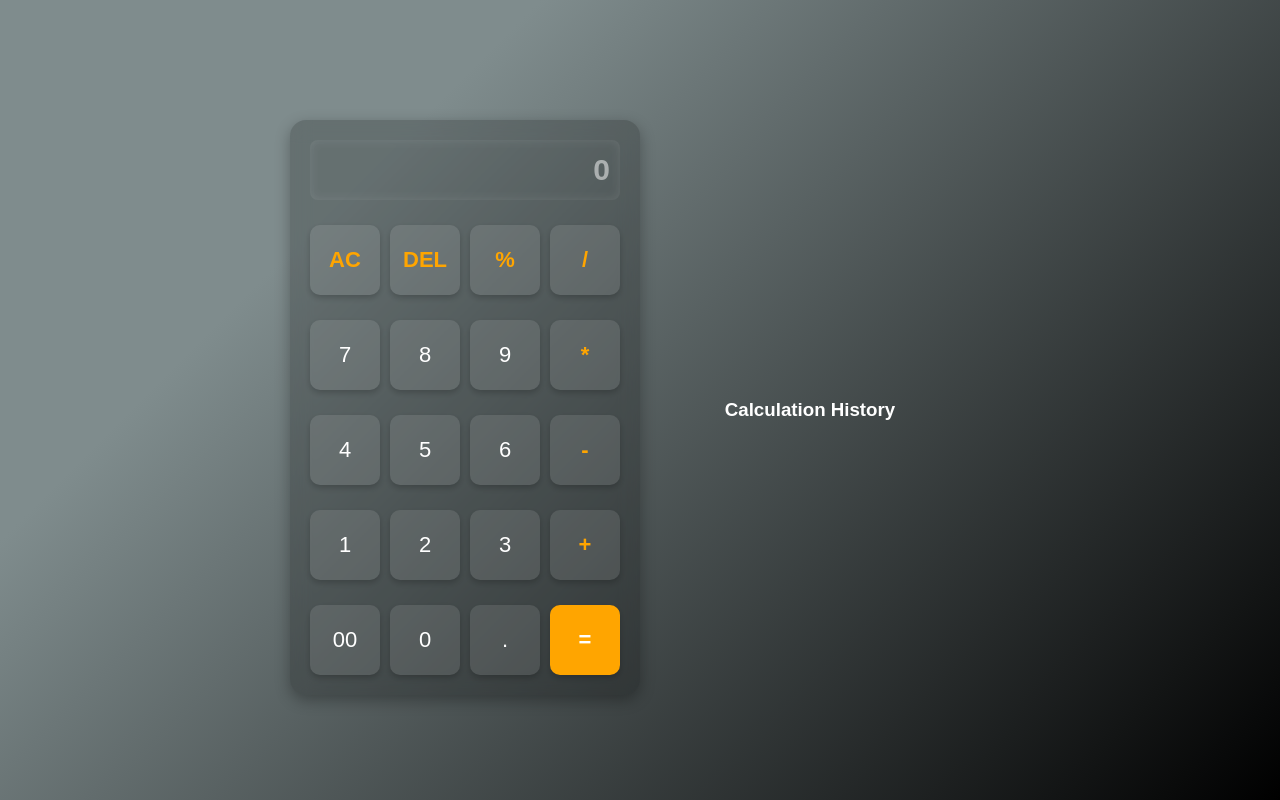
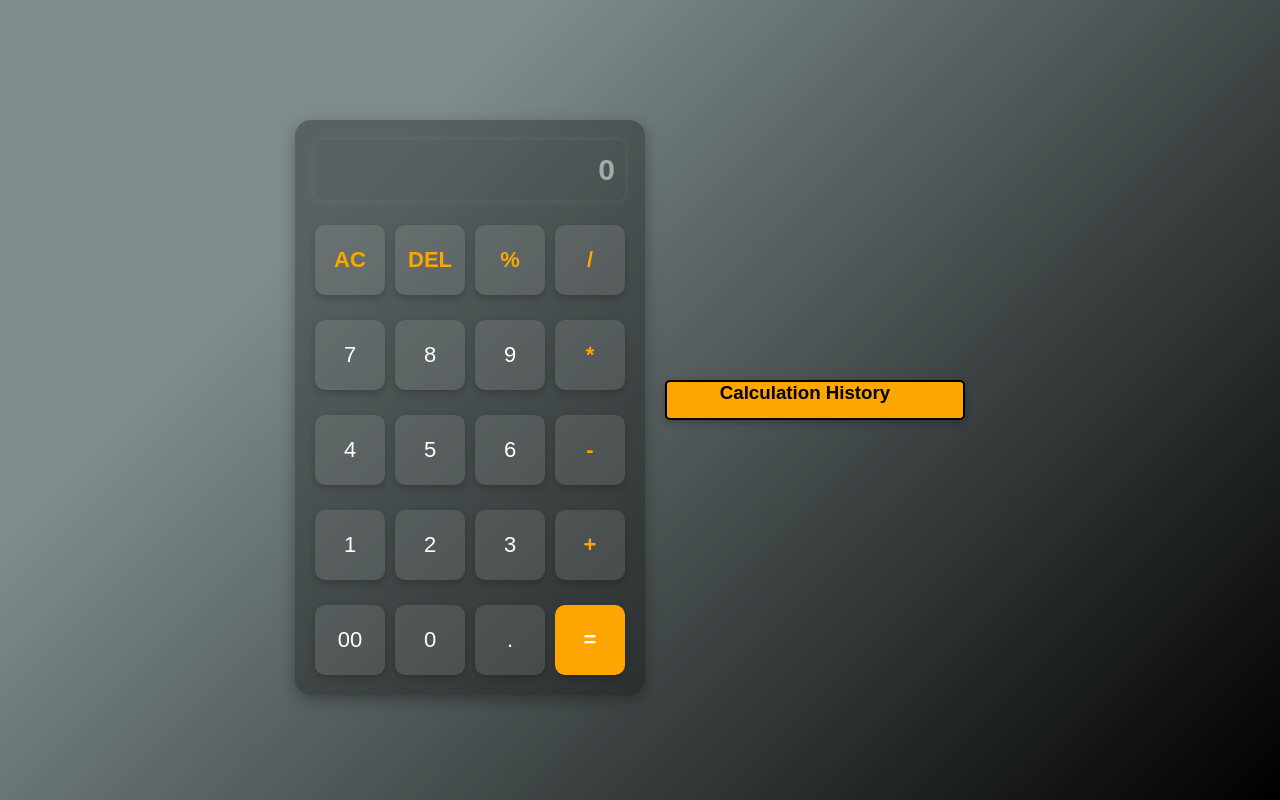
Before and after one commit to Shashwatx7/WEB-BASED-CALCULATOR, a plain HTML site: page Index.html in a window 1280 px wide. Drawn offline with Linux system fonts and the light colour scheme.

Commit message:
Your commit message here

```diff
--- a/Index.html
+++ b/Index.html
@@ -44,7 +44,8 @@
 
       </div>
       <div id="history-container">
-        <h3>Calculation History</h3>
+        <h3><b>Calculation History</b></h3>
+        <br></br>
         <ul id="history-list"></ul>
       </div>
 
--- a/style.css
+++ b/style.css
@@ -18,10 +18,8 @@ body {
     width: 350px;
     padding: 20px;
     border-radius: 16px;
-    background: rgba(0, 0, 0, 0.2);
+    background:  rgba(0, 0, 0, 0.3);
     box-shadow: 0px 5px 15px rgba(0, 0, 0, 0.3);
-    backdrop-filter: blur(10px);
-    text-align: center;
 }
 
 #inputBox {
@@ -35,7 +33,7 @@ body {
     color: white;
     padding: 10px;
     outline: none;
-    box-shadow: inset 0px 0px 10px rgba(255, 255, 255, 0.1);
+    box-shadow:  0px 0px 10px rgba(255, 255, 255, 0.1);
 }
 
 #inputBox::placeholder {
@@ -84,15 +82,14 @@ div {
 .equalTo:hover {
     background: darkorange;
 }
-#histor-container{
-    margin:5px;
-}
-
 
 #history-container {
-    width: 350px;
-    margin-top: 20px;
-    text-align: left;
-    color: white;
+    width: 300px;
+    margin: 20px;
+    color: black;
     font-size: 16px;
+    border: black solid 2px;
+    border-radius: 5px;
+    background: orange;
+    box-shadow: rgba(0, 0, 0, 0.24) 0px 3px 8px;
 }
```
Also changed, not shown: script.js (line endings or trailing spaces).
